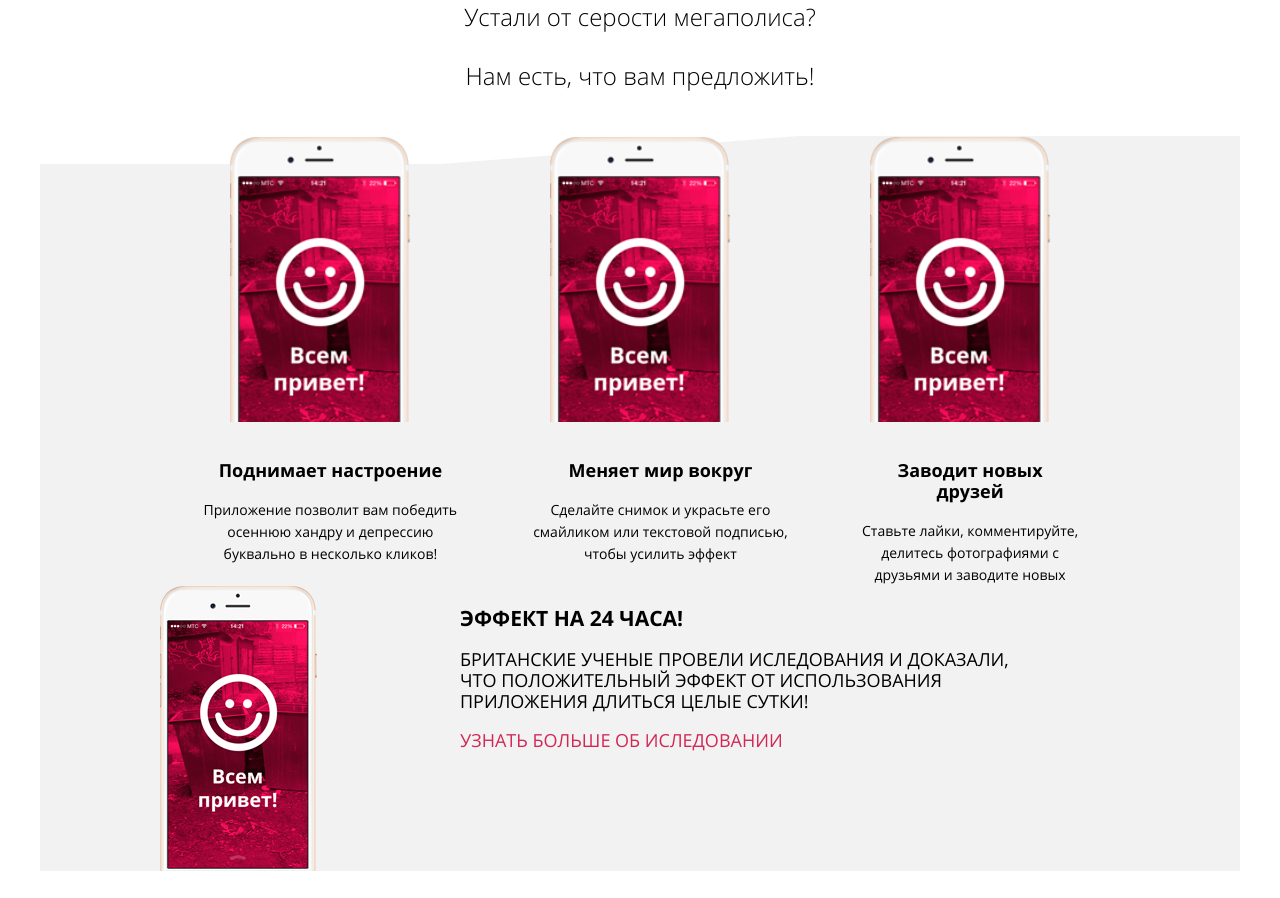
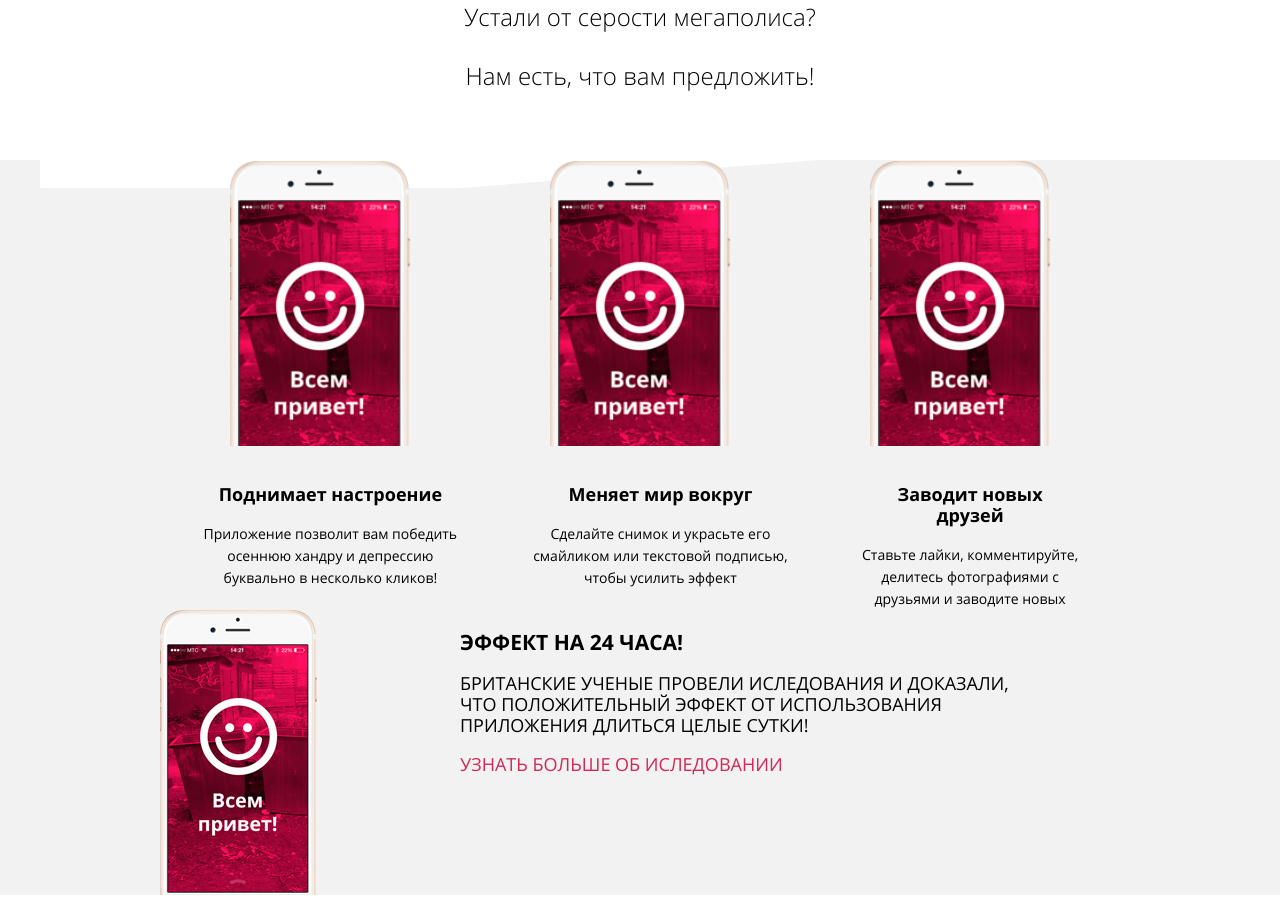
Before and after one commit to Lobochkin/248841-pink, a plain HTML site: page source/index.html in a window 1280 px wide. Shown: the part 875-1773 px from the top of the page. Drawn offline with nearby package versions, Linux system fonts and the light colour scheme; files that its build step writes are made by us from their sources.

Commit message:
исправление svg картинки

```diff
--- a/source/index.html
+++ b/source/index.html
@@ -7,7 +7,6 @@
     <link href="css/style.css" rel="stylesheet">
   </head>
   <body>
-    <div class="page-container">
     <header class="page-header">
       <div class="header-iner container">
         <div class="page-header__logo">
@@ -78,17 +77,19 @@
         </div>
       </section>
       <section class="promo">
-        <div class="container">
           <h2 class="visually-hidden">Наши преимущества</h2>
           <header class="promo__header">
+            <div class="container">
             <p class="promo__question">
             Устали от серости мегаполиса?
             </p>
             <p class="promo__text">
               Нам есть, что вам предложить!
             </p>
+            </div>
           </header>
           <div class="promo-inner">
+            <div class="container">
             <div class="promo__advantages">
               <div class="promo__section">
                 <h3 class="promo__caption">Поднимает     настроение</h3>
@@ -113,8 +114,10 @@
               <div class="picture__phone picture__phone--pink"></div>
               <div class="picture__phone picture__phone--smile"></div>
             </div>
+            </div>
           </div>
           <section class="researches">
+            <div class="container">
             <div class="researches__img"></div>
             <div class="researches__inner">
               <h3 class="researches__caption">
@@ -125,8 +128,8 @@
               </p>
               <a class="researches__link">Узнать больше об иследовании</a>
             </div>
+            </div>
           </section>
-        </div>
       </section>
     </main>
     <footer class="page-footer">
@@ -167,6 +170,5 @@
         </div>
       </div>
     </footer>
-    </div>
   </body>
 </html>
--- a/source/less/blocks/load.less
+++ b/source/less/blocks/load.less
@@ -3,6 +3,7 @@
   background-color: #1d2631;
   margin-top: -66px;
   min-height: 734px;
+  min-width: 320px;
   z-index: -1;
   background-image: url("../img/bg-back-mobile@1x.jpg");
   background-size: 100%;
@@ -23,7 +24,7 @@
 .load .container {
   min-height: 460px;
   padding-top: 490px;
-  .container (320px, 20px);
+  .container (100%, 20px);
 }
 
 .load__slogan {
--- a/source/less/blocks/page-header.less
+++ b/source/less/blocks/page-header.less
@@ -3,6 +3,7 @@
   padding-top: 70px;
   background-color: #283645;
   min-height: 110px;
+  min-width: 320px;
 }
 
 .page-header__logo {
@@ -21,7 +22,7 @@
   }
 
   .page-header .container {
-    .container (660px, 0px);
+    .container (100%, 0px);
   }
 
   .page-header__logo {
--- a/source/less/blocks/promo.less
+++ b/source/less/blocks/promo.less
@@ -1,24 +1,29 @@
 .promo {
   display: flex;
   flex-direction: column;
-  background-color: #ffffff;
 }
 
-.promo .container {
-  width: 320px;
-}
+//.promo .container {
+//  width: 320px;
+//}
 
 .promo__header {
   position: relative;
   padding-top: 44px;
   margin-bottom: 28px;
   .container (320px, 20px);
+  background-color: #ffffff;
 }
 
 .promo-inner {
+  position: relative;
   background-color: #f2f2f2;
   padding-top: 1px;
-  .container (320px, 20px);
+  min-width: 320px;
+}
+
+.promo-inner .container {
+  padding: 0 20px;
 }
 
 .promo__question {
@@ -32,14 +37,14 @@
   .fonts (24px, 27px, #000000, none, lighter);
   text-align: center;
   margin-top: 0;
-  margin-bottom: 47px;
 }
 
-.promo__header::after {
+.promo-inner::before {
   content: "";
   position: absolute;
-  left: -20px;
-  bottom: -75px;
+  width: 100%;
+  left: 0;
+  top: 0;
   .icon(bg-triangle-white, 100%, 28px);
   fill: #ffffff;
 }
@@ -73,17 +78,16 @@
 
 @media (min-width: 660px) {
   .promo .container {
-    width: 660px;
+    padding: 0 20px;
   }
 
   .promo__header {
     .container (660px, 20px);
   }
 
-  .promo-inner {
+  .promo-inner .container {
     display: flex;
     justify-content: space-between;
-    .container (660px, 20px);
   }
 
   .promo__advantages {
@@ -103,16 +107,16 @@
 }
 
 @media (min-width: 1200px) {
-  .promo .container {
-    width: 1200px;
+  .promo__header {
+    padding-bottom: 47px;
   }
 
-  .promo__header {
-    .container (1200px, 120px);
+  .promo__header .container {
+    width: 100%;
   }
 
-  .promo-inner {
-    .container (1200px, 120px);
+  .promo-inner .container {
+    padding: 0 120px;
     flex-direction: column;
   }
 
--- a/source/less/blocks/researches.less
+++ b/source/less/blocks/researches.less
@@ -4,9 +4,13 @@
 
 @media (min-width: 1200px) {
   .researches {
+    display: block;
     background-color: #f2f2f2;
+  }
+
+  .researches .container {
     display: flex;
-    .container (1200px, 120px);
+    padding: 0 120px;
   }
 
   .researches__img {
--- a/source/less/common.less
+++ b/source/less/common.less
@@ -16,9 +16,9 @@ body {
   text-transform: uppercase;
 }
 
-.page-container {
-  margin: auto;
-  width: 320px;
+.container {
+  margin: 0 auto;
+  min-width: 320px;
 }
 
 a {
@@ -26,6 +26,7 @@ a {
 }
 
 img {
+  width: 100%;
   height: auto;
 }
 
@@ -41,13 +42,13 @@ img {
 }
 
 @media (min-width: 660px) {
-  .page-container {
+  .container {
     width: 660px;
   }
 }
 
 @media (min-width: 1200px) {
-  .page-container {
+  .container {
     width: 1200px;
   }
 }
```
